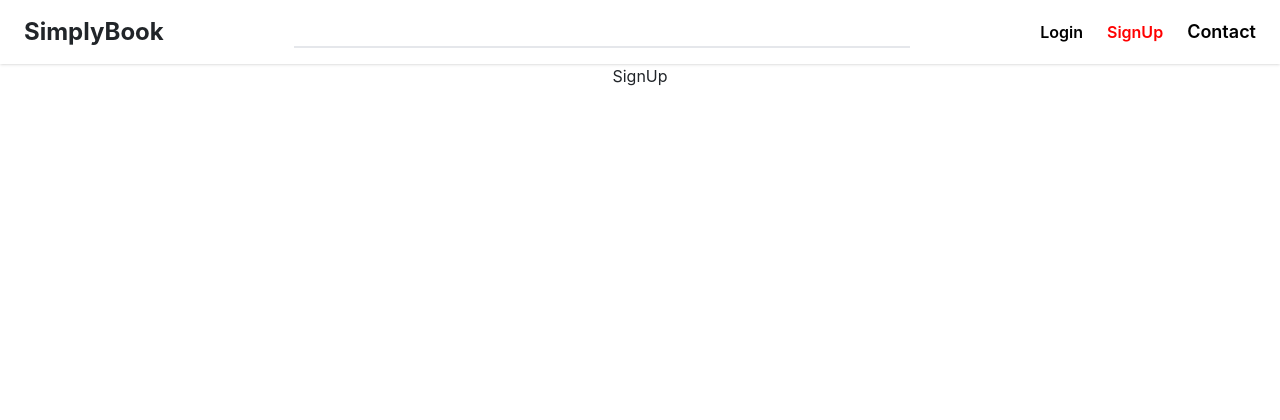
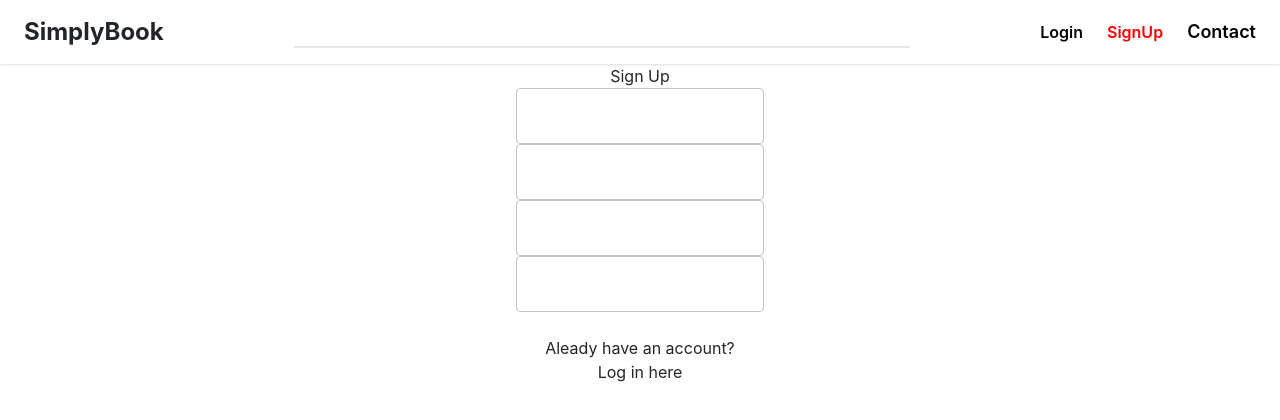
Before and after one commit to shivamyneni/Resto, a React (Create React App) app in the folder Frontend/: page /signup in a window 1280 px wide. Shown: the top 420 px of the page. Built offline with nearby package versions, Linux system fonts and the light colour scheme.

Commit message:
Working on sign up page. Its going ok but having trouble with styling!

```diff
--- a/Frontend/package.json
+++ b/Frontend/package.json
@@ -6,7 +6,7 @@
     "@emotion/react": "^11.10.5",
     "@emotion/styled": "^11.10.5",
     "@mui/icons-material": "^5.11.0",
-    "@mui/material": "^5.11.8",
+    "@mui/material": "^5.11.9",
     "@testing-library/jest-dom": "^5.16.5",
     "@testing-library/react": "^13.4.0",
     "@testing-library/user-event": "^13.5.0",
--- a/Frontend/src/pages/SignUp.js
+++ b/Frontend/src/pages/SignUp.js
@@ -1,11 +1,49 @@
-import React from 'react'
+import React from "react";
+import TextField from "@mui/material/TextField";
+import Button from '@mui/material/Button';
 import Header from '../components/Header';
 
 export default function SignUp() {
     return (
         <div style={{ height: "100%" }}>
             <Header />
-            <div>SignUp</div>
+            <div>Sign Up</div>
+            <div className="w-25 items-center justify-between mx-auto">
+
+                <form>
+                    <TextField
+                        type="text"
+                        name="username"
+                        floatingLabelText="user name"
+                    />
+                    <TextField
+                        type="text"
+                        name="email"
+                        floatingLabelText="email"
+                    />
+                    <TextField
+                        type="password"
+                        name="password"
+                        floatingLabelText="password"
+                    />
+                    <TextField
+                        type="password"
+                        name="pwconfirm"
+                        floatingLabelText="confirm password"
+                    />
+                    <br />
+                    <Button
+                        className="w-50"
+                        primary={true}
+                        type="submit"
+                        label="submit"
+                    />
+                </form>
+                <p>
+                    Aleady have an account? <br />
+                    <a href="/">Log in here</a>
+                </p>
+            </div>
         </div>
-    )
-}
+    );
+};
```
Also changed, not shown: 1 other file (tests, documents, lock files or other folders).
